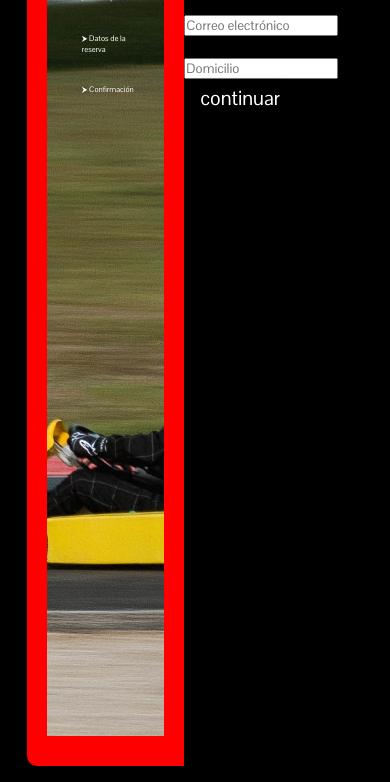
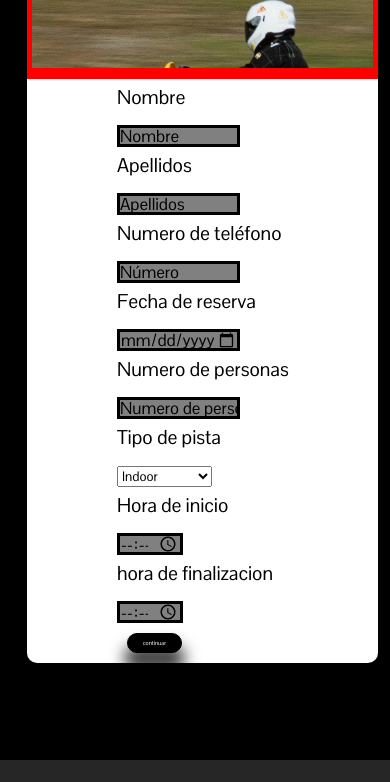
Before and after one commit to mariasegura20/Karting-Hell, a plain HTML site: page reservar.html in a window 390 px wide. Shown: the part 351-1133 px from the top of the page. Drawn offline with Linux system fonts and the light colour scheme.

Commit message:
Falta por arreglar los tamaños horizontales y verticales y el js

```diff
--- a/css/reservar.css
+++ b/css/reservar.css
@@ -5,23 +5,24 @@
     flex-direction: column;
     align-content: center;
     width: 25vw;
-    height: 90vh;
-    position: relative;
     padding-left: 5vw;
     padding-top: 15vh;
     border-top-left-radius: 10px;
     border-bottom-left-radius: 10px;
-    border-top: #FF0000 30px solid;
-    border-bottom: #FF0000 30px solid;
-    border-left: #FF0000 solid 20px;
-    border-right: #FF0000 solid 20px;
+    border-top: #FF0000 3vw solid;
+    border-bottom: #FF0000 3vw solid;
+    border-left: #FF0000 solid 1.5vw;
+    border-right: #FF0000 solid 1.5vw;
 }
 
-.bloque_izq ul{
+.bloque_izq p{
     display: flex;
     color: white;
-    padding: 15px;
-    font-size: 2vw;
+    font-size: 3vw;
+    justify-content: center;
+    align-items: center;
+    position: relative;
+    right: 2vw;
 }
 
 .bloque_total{
@@ -46,8 +47,100 @@
     margin-left: 7vw;
     margin-right: 7vw;
     margin-bottom: 7vh;
+    height: 90vh;
+    width: 85vw;
 }
 
 .bloque_der{
+    background: white;
+    width: 60vw;
+    height: 90vh;
+    display: flex;
+    flex-direction: column;
+    justify-content: center;
+    align-items: center;
+    border-top-right-radius: 10px;
+    border-bottom-right-radius: 10px;
+}
+
+#horas input{
+    flex-direction: row;
+    width: 10vw;
+    margin: auto;
+    width: 35%;
+}
+
+.bloque_der p{
+    font-size: min(3vh,5vw);
+    justify-content: left;
+    font: bold;
+    position: relative;
+    top: 1.5vw;
+}
+.bloque_der button{
+    margin: 2.5vw;
+    width: 35%
+    height: 3vw;
+    font-size: 1.5vw;
+}
+
+.bloque_der input{
+    width: 30vw;
+    height: 1rem;
+    font-size:2vh;
+    background-color: grey;
+    border: 3px black solid;
+    color:black;
+}
+
+.bloque_der input::placeholder{
+    color:black;
+}
+
+#selector{
+    display: flex;
+    flex-direction: column;
+    justify-content: left;
+    position: relative;
+    right: 10vw;
+    top: 1vw;
+    width: 50%;
+    height: 10%;
+}
+@media screen and (max-width: 768px) {
+
+    .bloque_total{
+        height: 120vh;
+    }
+
+    .bloque_central{
+        flex-direction: column;
+        width: 90vw;
+    }
+
+    .bloque_izq{
+        justify-content: center;
+        width: 91.5%;
+        margin: auto;
+        border-bottom-left-radius: 0px;
+        border-top-right-radius: 10px;
+    }
+
+    .bloque_der{
+        width: 100%;
+        margin: auto;
+        justify-content: center;
+        border-top-right-radius: 0px;
+        border-bottom-left-radius: 10px;
+    }
+
+    .bloque_izq p{
+        font-size: 5vh;
+        justify-content: center;
+        display: flex;
+        position: relative;
+        bottom: 10vh;
+        font-size: 10vw;
+    }
 
 }
--- a/reservar.html
+++ b/reservar.html
@@ -39,24 +39,32 @@
         <h1>RESERVAS</h1>
         <div class="bloque_central">
             <div class="bloque_izq">
-                <ul id="seleccion_1">⮞ Datos personales</ul>
-                <ul id="seleccion_2">⮞ Datos de la reserva</ul>
-                <ul id="seleccion_3">⮞ Confirmación</ul>
+                <p>Reserva karts</p>
             </div>
             <div class="bloque_der">
                 <form>
-                    Nombre <br>
+                    <p>Nombre</p> <br>
                     <input type="text" placeholder= "Nombre"> <br>
-                    Apellidos <br>
+                    <p>Apellidos</p> <br>
                     <input type="text" placeholder= "Apellidos"> <br>
-                    Fecha de nacimiento <br>
+                    <p>Numero de teléfono</p> <br>
+                    <input type="text" placeholder= "Número"> <br>
+                    <p>Fecha de reserva</p> <br>
                     <input type="date"> <br>
-                    Numero de teléfono <br>
-                    <input type="text" placeholder= "Número"> <br>
-                    Correo electrónico <br>
-                    <input type="text" placeholder= "Correo electrónico"> <br>
-                    Domicilio <br>
-                    <input type="text" placeholder= "Domicilio"> <br>
+                    <p>Numero de personas</p> <br>
+                    <input type="text" placeholder="Numero de personas"> <br>
+                    <p>Tipo de pista</p> <br>
+                    <select name="Tipo de pista">
+                        <option value="Indoor">Indoor</option>
+                        <option value="Outdoor">Outdoor</option>
+                        <option value="Competicion">Competicion</option>
+                    </select> <br>
+                    <div id="horas">
+                        <p>Hora de inicio</p> <br>
+                        <input type="time" placeholder="Hora inicio"> <br>
+                        <p>hora de finalizacion</p> <br>
+                        <input type="time" placeholder="hora fin">
+                    </div>
                     <button>continuar</button>
                 </form>
             </div>
```
